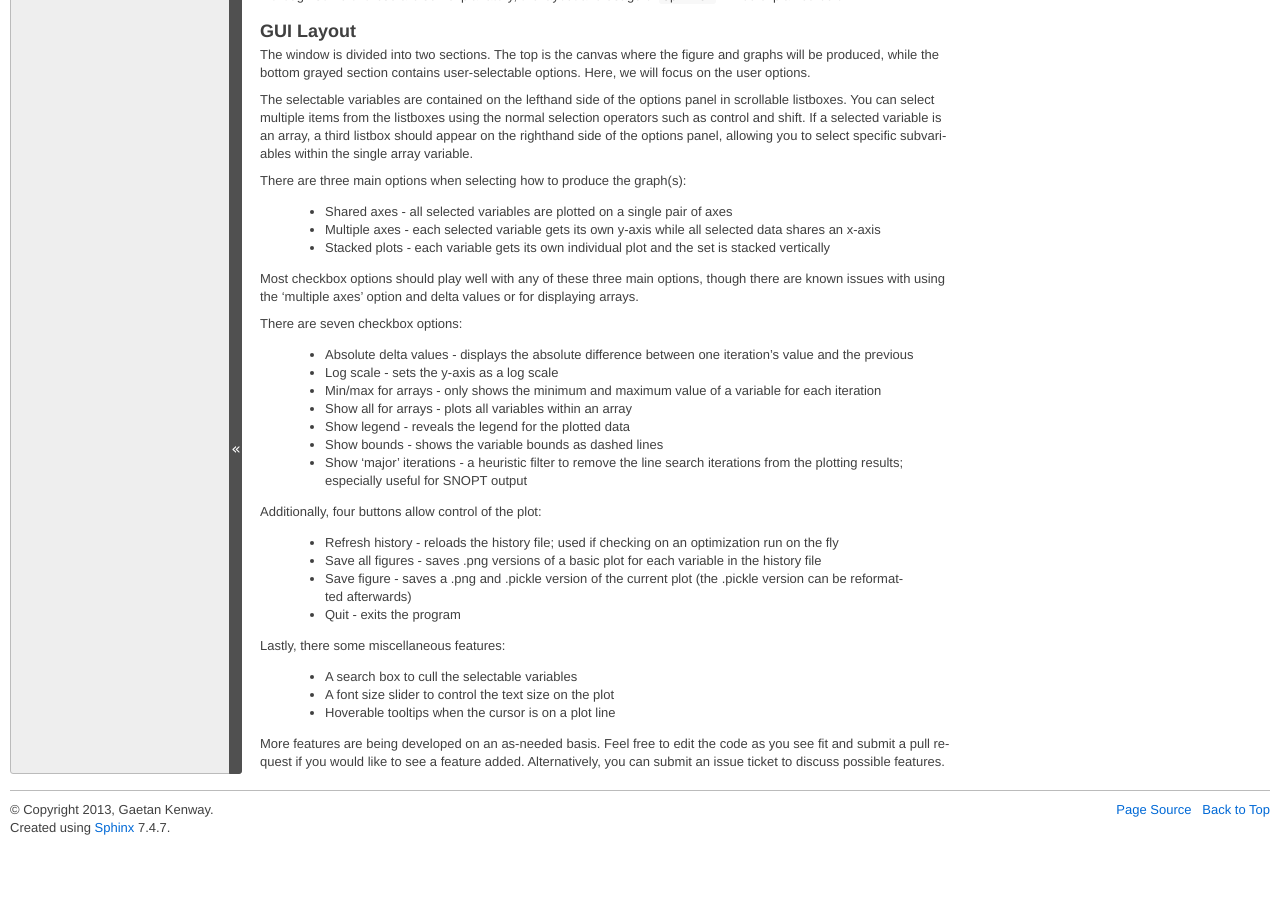
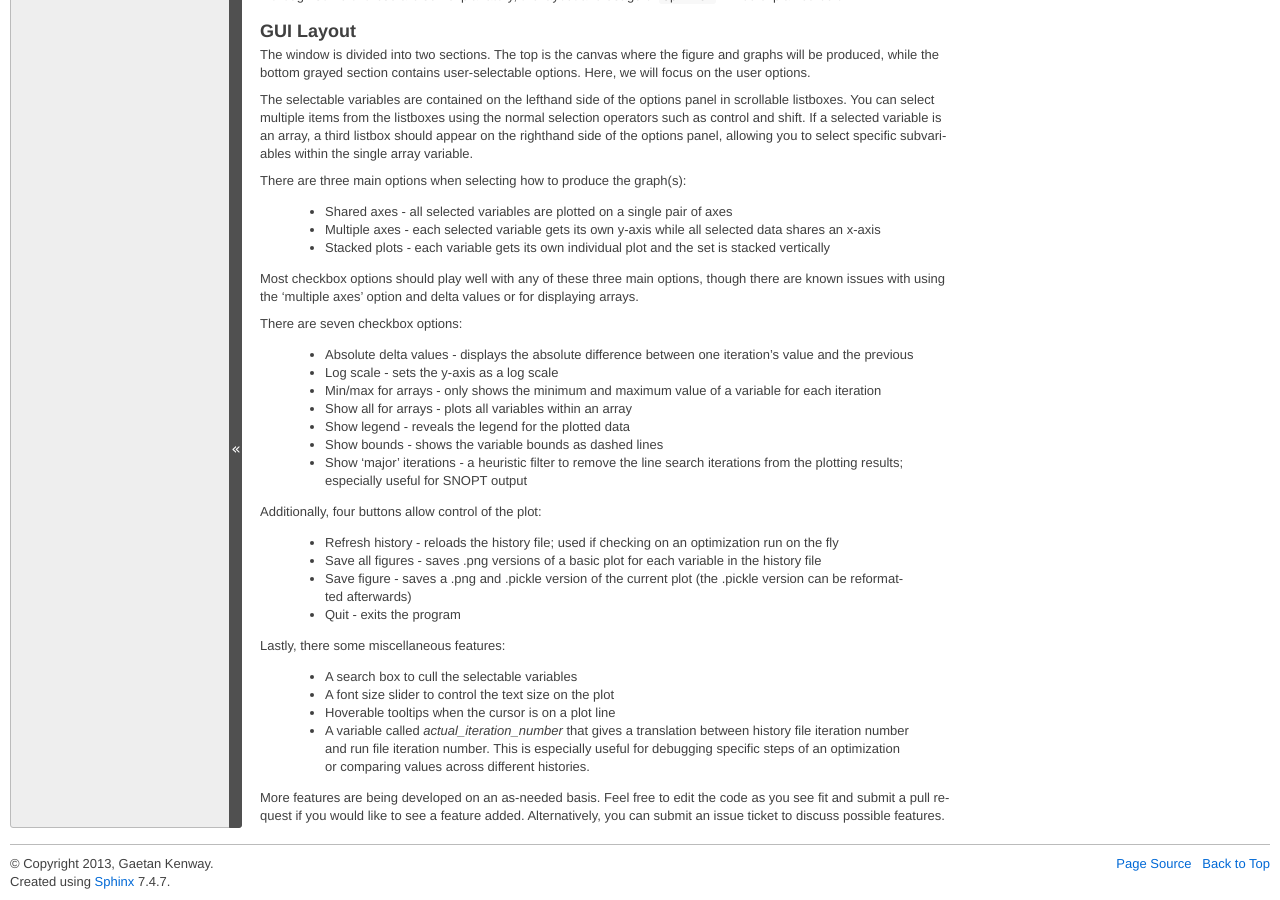
Before and after one commit to mdolab/pyoptsparse, a Sphinx documentation site: the page built from doc/postprocessing.rst, in a window 1280 px wide and 900 px high, scrolled down 1300 px. Built offline with Sphinx 7.4.7, drawn with Linux system fonts in a browser that asks for light colours; formulas are drawn with MathJax 3; before the commit the page ends 2146 px from its top, so only the background shows below that.

Commit message:
Added actual_iteration_number info to docs

```diff
--- a/doc/postprocessing.rst
+++ b/doc/postprocessing.rst
@@ -127,6 +127,7 @@ Lastly, there some miscellaneous features:
     * A search box to cull the selectable variables
     * A font size slider to control the text size on the plot
     * Hoverable tooltips when the cursor is on a plot line
+    * A variable called `actual_iteration_number` that gives a translation between history file iteration number and run file iteration number. This is especially useful for debugging specific steps of an optimization or comparing values across different histories.
 
 More features are being developed on an as-needed basis.
 Feel free to edit the code as you see fit and submit a pull request if you
```
